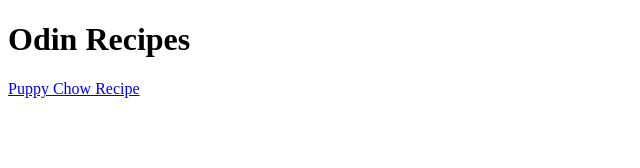
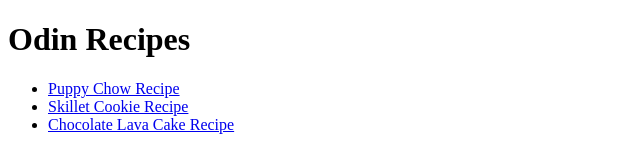
Before and after one commit to LincolnKoskela/odin-recipes, a plain HTML site: page index.html in a window 1280 px wide. Shown: the whole page, without its empty margins (0-640 px from the left). Drawn offline with Linux system fonts and the light colour scheme.

Commit message:
Changes made

```diff
--- a/index.html
+++ b/index.html
@@ -7,6 +7,11 @@
 
     <body>
         <h1>Odin Recipes</h1>
-        <a href="recipes/puppychow.html">Puppy Chow Recipe</a>
+        <ul>
+            <li><a href="recipes/puppychow.html">Puppy Chow Recipe</a></li>
+            <li><a href="recipes/skilletCookie.html">Skillet Cookie Recipe</a></li>
+            <li><a href="recipes/chocolateLavaCake.html">Chocolate Lava Cake Recipe</a></li>
+        </ul>
+
     </body>
 </html>
```
Also changed, not shown: recipes/skilletCookie.html (+1 -1 lines), images/clc.jpeg (added).
